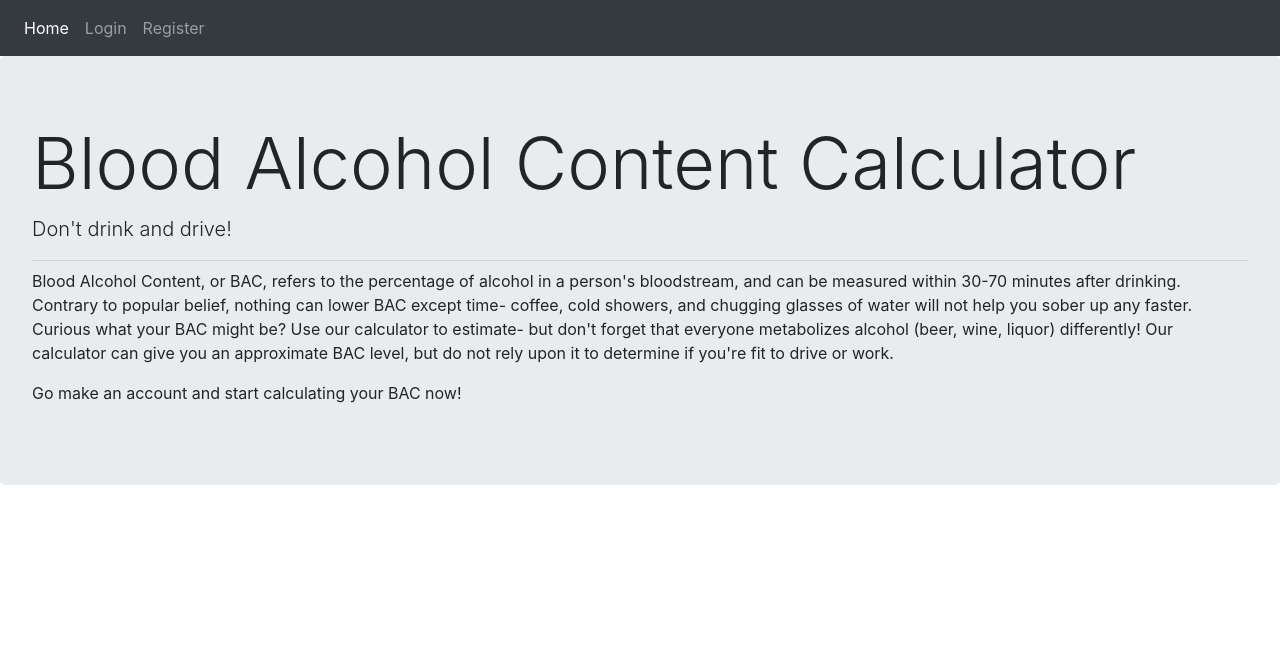
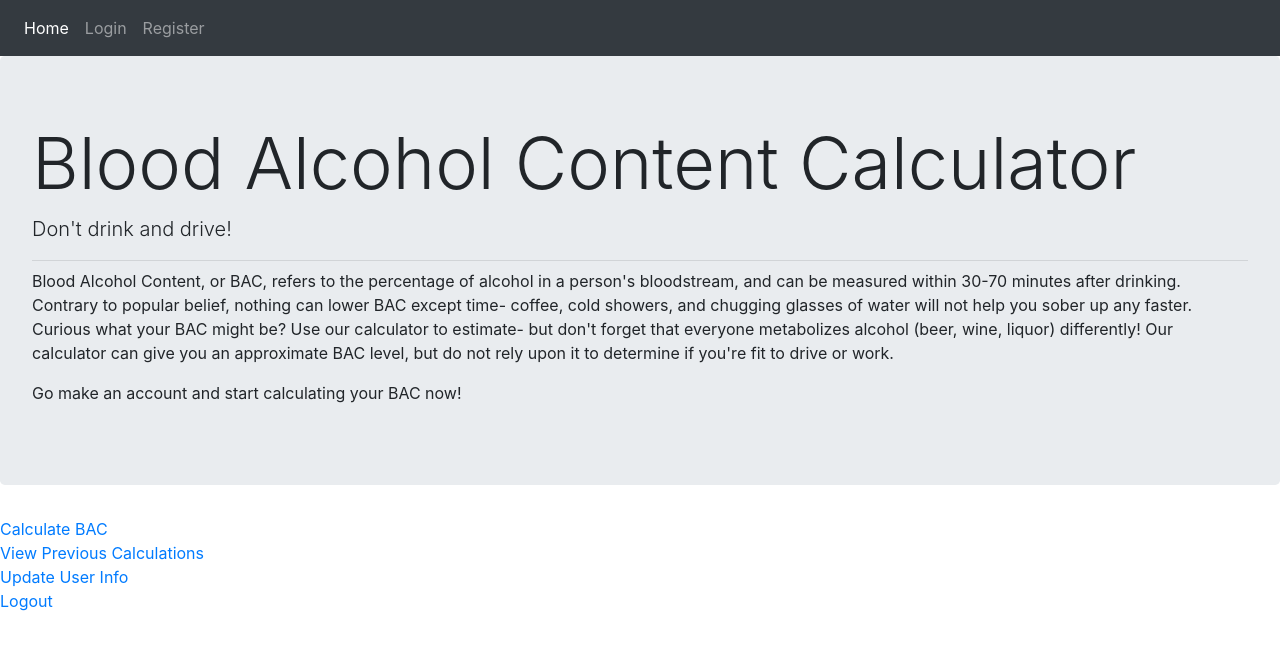
Before and after one commit to LTCHIPS/BACalculator-Angular, an Angular app: page /welcome in a window 1280 px wide. Before the commit this address led to /. Shown: the top 650 px of the page. Built offline with nearby package versions, Linux system fonts and the light colour scheme.

Commit message:
started work on welcome page

```diff
--- a/src/app/app-routing.module.ts
+++ b/src/app/app-routing.module.ts
@@ -2,12 +2,14 @@ import { NgModule } from '@angular/core';
 import { Routes, RouterModule } from '@angular/router';
 import { LoginComponent } from './login/login.component';
 import { RegisterComponent } from './register/register.component';
+import { WelcomeComponent } from './welcome/welcome.component';
 
 
 //path: URL to map to | component: component that goes with URL
 const routes: Routes = [
   {path: 'login', component : LoginComponent},
-  {path: 'register', component : RegisterComponent}
+  {path: 'register', component : RegisterComponent},
+  {path: 'welcome', component : WelcomeComponent}
 ];
 
 @NgModule({
--- a/src/app/app.module.ts
+++ b/src/app/app.module.ts
@@ -7,12 +7,14 @@ import { LoginComponent } from './login/login.component';
 import { RegisterComponent } from './register/register.component';
 import { HttpClientModule } from '@angular/common/http';
 import { FormsModule } from '@angular/forms';
+import { WelcomeComponent } from './welcome/welcome.component';
 
 @NgModule({
   declarations: [
     AppComponent,
     LoginComponent,
-    RegisterComponent
+    RegisterComponent,
+    WelcomeComponent
   ],
   imports: [
     BrowserModule,
--- /dev/null
+++ b/src/app/welcome/welcome.component.html
@@ -0,0 +1,7 @@
+<a routerLink="calc">Calculate BAC</a>
+<br>
+<a routerLink="">View Previous Calculations</a>
+<br>
+<a routerLink="">Update User Info</a>
+<br>
+<a routerLink="">Logout</a>
--- /dev/null
+++ b/src/app/welcome/welcome.component.ts
@@ -0,0 +1,15 @@
+import { Component, OnInit } from '@angular/core';
+
+@Component({
+  selector: 'app-welcome',
+  templateUrl: './welcome.component.html',
+  styleUrls: ['./welcome.component.css']
+})
+export class WelcomeComponent implements OnInit {
+
+  constructor() { }
+
+  ngOnInit() {
+  }
+
+}
```
Also changed, not shown: src/app/welcome/welcome.component.css (added), 1 other file (tests, documents, lock files or other folders).
